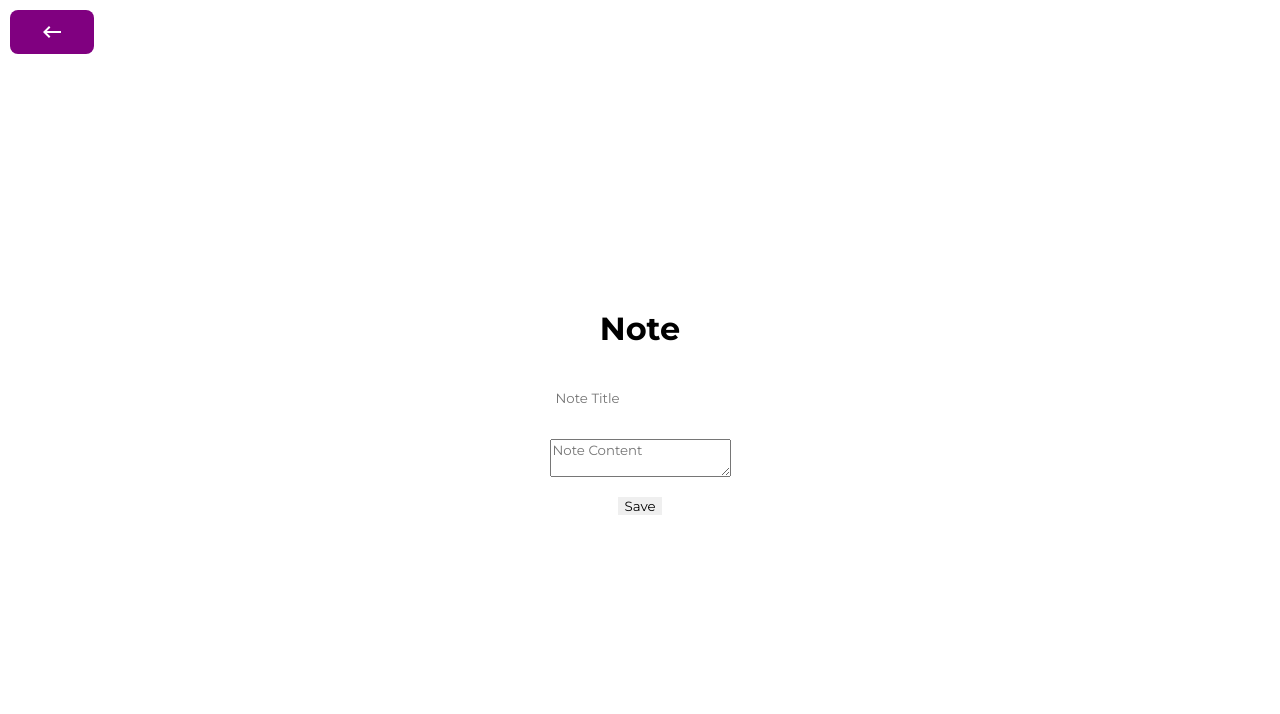
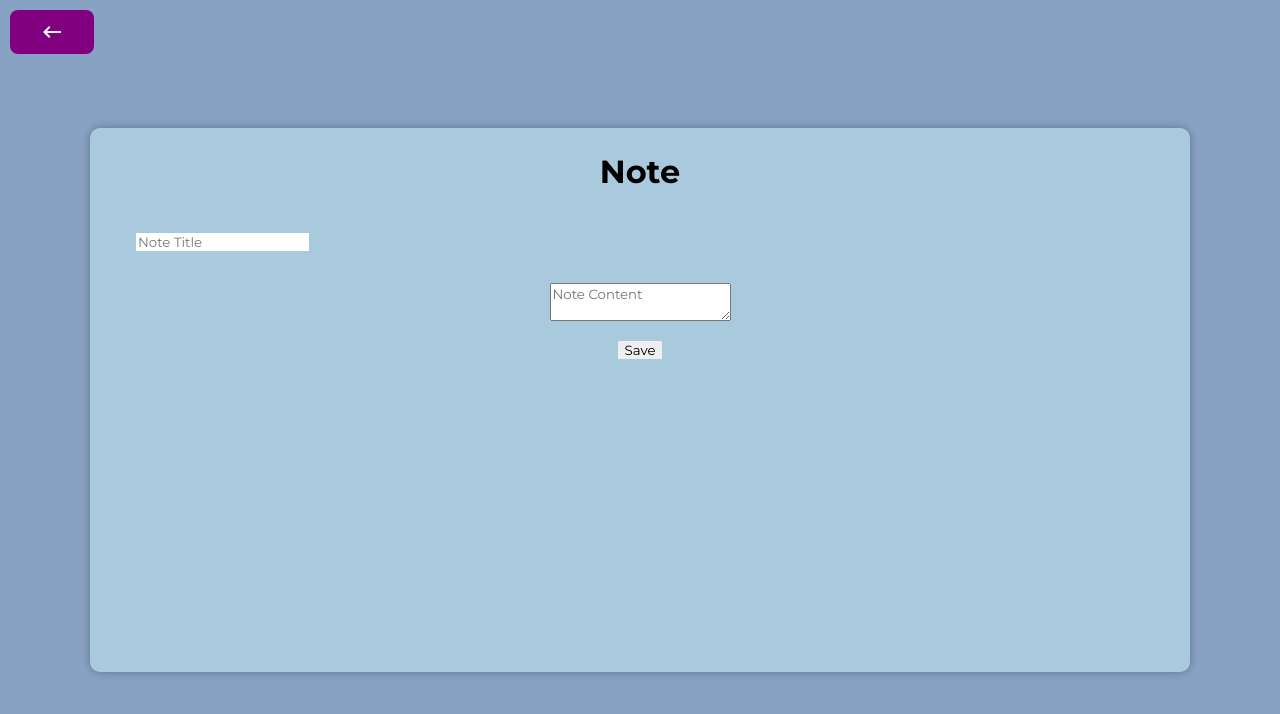
Before and after one commit to Dawidsjd/Automatizasion, a React (Create React App) app: page /SchoolDashboard/Notes in a window 1280 px wide. Shown: the top 714 px of the page. Built offline with nearby package versions, Linux system fonts and the light colour scheme.

Commit message:
dodanie boxShadow + dodanie stylów w notatniku

```diff
--- a/src/Components/Note/Note.jsx
+++ b/src/Components/Note/Note.jsx
@@ -9,6 +9,7 @@ function Notepad() {
 
   return (
     <div style={styles.notepad}>
+      <div style={styles.Background}>
       <h1 style={styles.title}>Note</h1>
       <div className="notepad-header" style={styles.notepadHeader}>
         <input
@@ -35,6 +36,7 @@ function Notepad() {
         </button>
       </Link>
     </div>
+    </div>
   );
 
   function saveNote() {
--- a/src/Components/Note/styles.js
+++ b/src/Components/Note/styles.js
@@ -6,12 +6,28 @@ export const styles = {
     justifyContent: "center",
     width: "100%",
     height: "100vh",
-    backgroundColor: "white",
+    backgroundColor: "#88a2c4",
   },
+ Background: {
+  background: '#a9c9dd',
+  display: 'flex',
+  flexDirection: 'column',
+  justifyContent: 'flex-start',
+  width: '1100px',
+  height: '700px',
+  textAlign: 'center',
+  margin: '128px auto',
+  borderRadius: '10px',
+  paddingBottom: '32px',
+  overflowY: 'auto',
+  boxShadow: '0 0 10px rgba(0, 0, 0, 0.3)', // Dodaj box-shadow
+},
+
   notepadHeader: {
     width: "100%",
     padding: "1rem",
-    textAlign: "center",
+    textAlign: "left",
+    marginLeft: '30px',
   },
   notepadContent: {
     width: "100%",
--- a/src/Components/ToDoList/style.js
+++ b/src/Components/ToDoList/style.js
@@ -24,6 +24,7 @@ const styles = {
     borderRadius: '10px',
     paddingBottom: '32px',
     overflowY: 'auto',
+    boxShadow: '0 0 10px rgba(0, 0, 0, 0.3)',
   },
   todoText: {
   color: '#ffffff',
```
